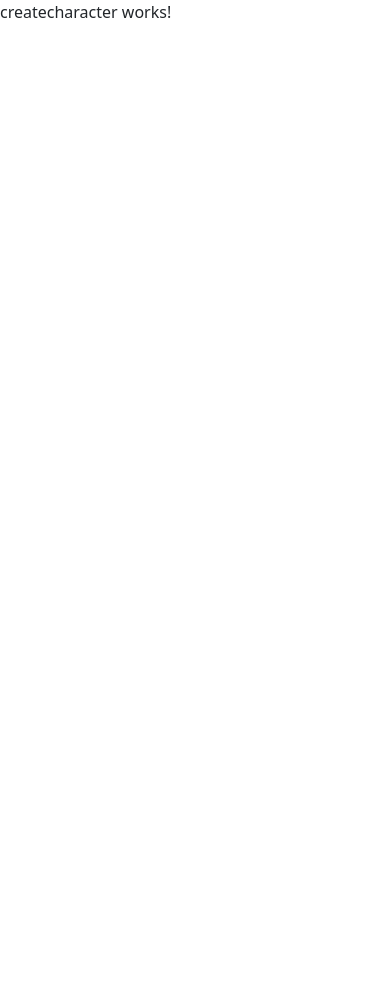
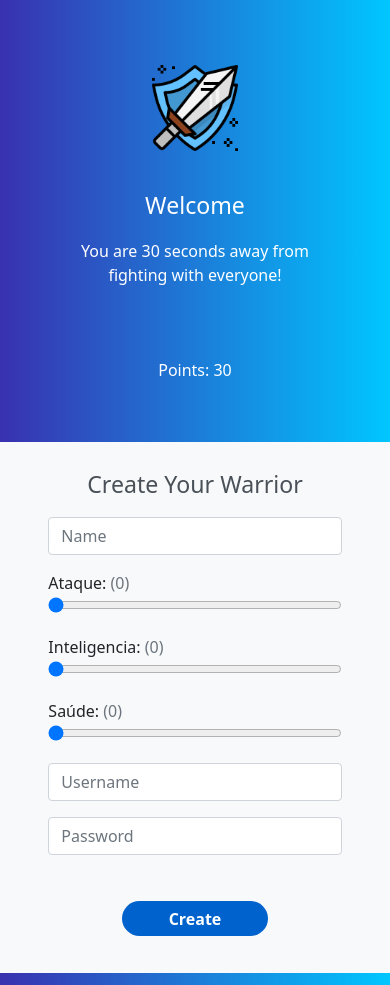
Before and after one commit to joaopereira7717/game, an Angular app: page /createCharacter in a window 390 px wide. Before the commit the page ends 844 px from the top, so only its background shows below. Built offline with nearby package versions, Linux system fonts and the light colour scheme.

Commit message:
create character page design done

```diff
--- a/src/app/components/createcharacter/createcharacter.component.css
+++ b/src/app/components/createcharacter/createcharacter.component.css
@@ -0,0 +1,111 @@
+.register {
+  background: -webkit-linear-gradient(left, #3931af, #00c6ff);
+  padding: 3%;
+  min-height: 100vh;
+}
+.register-left {
+  text-align: center;
+  color: #fff;
+  margin-top: 4%;
+}
+.register-left input {
+  border: none;
+  border-radius: 1.5rem;
+  padding: 2%;
+  width: 60%;
+  background: #f8f9fa;
+  font-weight: bold;
+  color: #383d41;
+  margin-top: 30%;
+  margin-bottom: 3%;
+  cursor: pointer;
+}
+.register-right {
+  background: #f8f9fa;
+  border-top-left-radius: 10% 50%;
+  border-bottom-left-radius: 10% 50%;
+}
+
+@media screen and (max-width: 600px) {
+  .register-right {
+    border-top-left-radius: 0;
+    border-bottom-left-radius: 0;
+  }
+}
+
+.register-left img {
+  margin-top: 15%;
+  margin-bottom: 5%;
+  width: 25%;
+  -webkit-animation: mover 2s infinite alternate;
+  animation: mover 1s infinite alternate;
+}
+@-webkit-keyframes mover {
+  0% {
+    transform: translateY(0);
+  }
+  100% {
+    transform: translateY(-20px);
+  }
+}
+@keyframes mover {
+  0% {
+    transform: translateY(0);
+  }
+  100% {
+    transform: translateY(-20px);
+  }
+}
+.register-left p {
+  font-weight: lighter;
+  padding: 12%;
+  margin-top: -9%;
+}
+.register .register-form {
+  padding: 10%;
+  margin-top: 10%;
+}
+.btnRegister {
+  margin: auto;
+  margin-top: 10%;
+  border: none;
+  border-radius: 1.5rem;
+  padding: 2%;
+  background: #0062cc;
+  color: #fff;
+  font-weight: 600;
+  width: 50%;
+  cursor: pointer;
+}
+.register .nav-tabs {
+  margin-top: 3%;
+  border: none;
+  background: #0062cc;
+  border-radius: 1.5rem;
+  width: 28%;
+  float: right;
+}
+.register .nav-tabs .nav-link {
+  padding: 2%;
+  height: 34px;
+  font-weight: 600;
+  color: #fff;
+  border-top-right-radius: 1.5rem;
+  border-bottom-right-radius: 1.5rem;
+}
+.register .nav-tabs .nav-link:hover {
+  border: none;
+}
+.register .nav-tabs .nav-link.active {
+  width: 100px;
+  color: #0062cc;
+  border: 2px solid #0062cc;
+  border-top-left-radius: 1.5rem;
+  border-bottom-left-radius: 1.5rem;
+}
+.register-heading {
+  text-align: center;
+  margin-top: 8%;
+  margin-bottom: -15%;
+  color: #495057;
+}
--- a/src/app/components/createcharacter/createcharacter.component.html
+++ b/src/app/components/createcharacter/createcharacter.component.html
@@ -1 +1,50 @@
-<p>createcharacter works!</p>
+<div class="register">
+    <div class="row">
+        <div class="col-md-3 register-left">
+            <img src="../../../assets/img/logo.png" alt="" />
+            <h3>Welcome</h3>
+            <p>You are 30 seconds away from fighting with everyone!</p>
+            <div class="limitSkill">
+                <p>Points: <span #limit>30</span></p>
+            </div>
+        </div>
+        <div class="col register-right">
+            <div class="tab-content" id="myTabContent">
+                <div class="tab-pane fade show active" id="home" role="tabpanel" aria-labelledby="home-tab">
+                    <h3 class="register-heading">Create Your Warrior</h3>
+                    <div class="row register-form">
+                        <div class="col">
+                            <div class="form-group mb-3">
+                                <input type="text" class="form-control" placeholder="Name" value="" />
+                            </div>
+                            <div class="form-group mb-3">
+                                <label>Ataque: <span class="text-muted">({{ataque.value}})</span></label>
+                                <input #ataque class="slider" style="width: 100%;" type="range" min="0" max="20"
+                                    value="0" (input)="skillLimiter(ataque, inteligencia, saude, limit)">
+                            </div>
+                            <div class="form-group mb-3">
+                                <label>Inteligencia: <span class="text-muted">({{inteligencia.value}})</span></label>
+                                <input #inteligencia class="slider" style="width: 100%;" type="range" min="0" max="20"
+                                    value="0" (input)="skillLimiter(ataque, inteligencia, saude, limit)">
+                            </div>
+                            <div class="form-group mb-3">
+                                <label>Saúde: <span class="text-muted">({{saude.value}})</span></label>
+                                <input #saude class="slider" style="width: 100%;" type="range" min="0" max="20"
+                                    value="0" (input)="skillLimiter(ataque, inteligencia, saude, limit)">
+                            </div>
+                            <div class="form-group mb-3">
+                                <input type="text" class="form-control" placeholder="Username" value="" />
+                            </div>
+                            <div class="form-group mb-3">
+                                <input type="password" class="form-control" placeholder="Password" value="" />
+                            </div>
+                            <div class="text-center">
+                                <input type="submit" class="btnRegister" value="Create" />
+                            </div>
+                        </div>
+                    </div>
+                </div>
+            </div>
+        </div>
+    </div>
+</div>
--- a/src/app/components/createcharacter/createcharacter.component.ts
+++ b/src/app/components/createcharacter/createcharacter.component.ts
@@ -3,13 +3,51 @@ import { Component, OnInit } from '@angular/core';
 @Component({
   selector: 'app-createcharacter',
   templateUrl: './createcharacter.component.html',
-  styleUrls: ['./createcharacter.component.css']
+  styleUrls: ['./createcharacter.component.css'],
 })
 export class CreatecharacterComponent implements OnInit {
+  constructor() {}
 
-  constructor() { }
+  ngOnInit(): void {}
 
-  ngOnInit(): void {
+  skillLimiter(
+    atk: HTMLInputElement,
+    int: HTMLInputElement,
+    lp: HTMLInputElement,
+    limit: HTMLElement
+  ) {
+    let limiter: number = 30;
+
+    limiter = limiter - parseInt(atk.value);
+    limiter = limiter - parseInt(int.value);
+    limiter = limiter - parseInt(lp.value);
+
+    if (limiter == 0) {
+      atk.max = atk.value;
+      int.max = int.value;
+      lp.max = lp.value;
+
+      atk.value = atk.max;
+      int.value = int.max;
+      lp.value = lp.max;
+    } else if (limiter < 0) {
+      alert('Parece que passou o limite de skill points recebidos :(');
+
+      atk.value = '10';
+      int.value = '10';
+      lp.value = '10';
+
+      atk.max = '20';
+      int.max = '20';
+      lp.max = '20';
+
+      limiter = 0;
+    } else {
+      atk.max = '20';
+      int.max = '20';
+      lp.max = '20';
+    }
+
+    limit.innerText = limiter.toString();
   }
-
 }
--- a/src/app/components/home/home.component.css
+++ b/src/app/components/home/home.component.css
@@ -35,7 +35,7 @@
 }
 .login-form-2 {
   padding: 9%;
-  background: #f05837;
+  background: -webkit-linear-gradient(left, #3931af, #00c6ff);
   box-shadow: 0 5px 8px 0 rgba(0, 0, 0, 0.2), 0 9px 26px 0 rgba(0, 0, 0, 0.19);
 }
 .login-form-2 h3 {
--- a/src/app/components/home/home.component.html
+++ b/src/app/components/home/home.component.html
@@ -36,7 +36,7 @@
                     <div class="form-group mb-3">
                         <input #usernameSignIn type="text" class="form-control" placeholder="Username" value="" />
                     </div>
-                    <div class="form-group mb-4">
+                    <div class="form-group mb-3">
                         <input #passwordSignIn type="password" class="form-control" placeholder="Password" value="" />
                     </div>
                     <div class="form-group mb-4">
```
